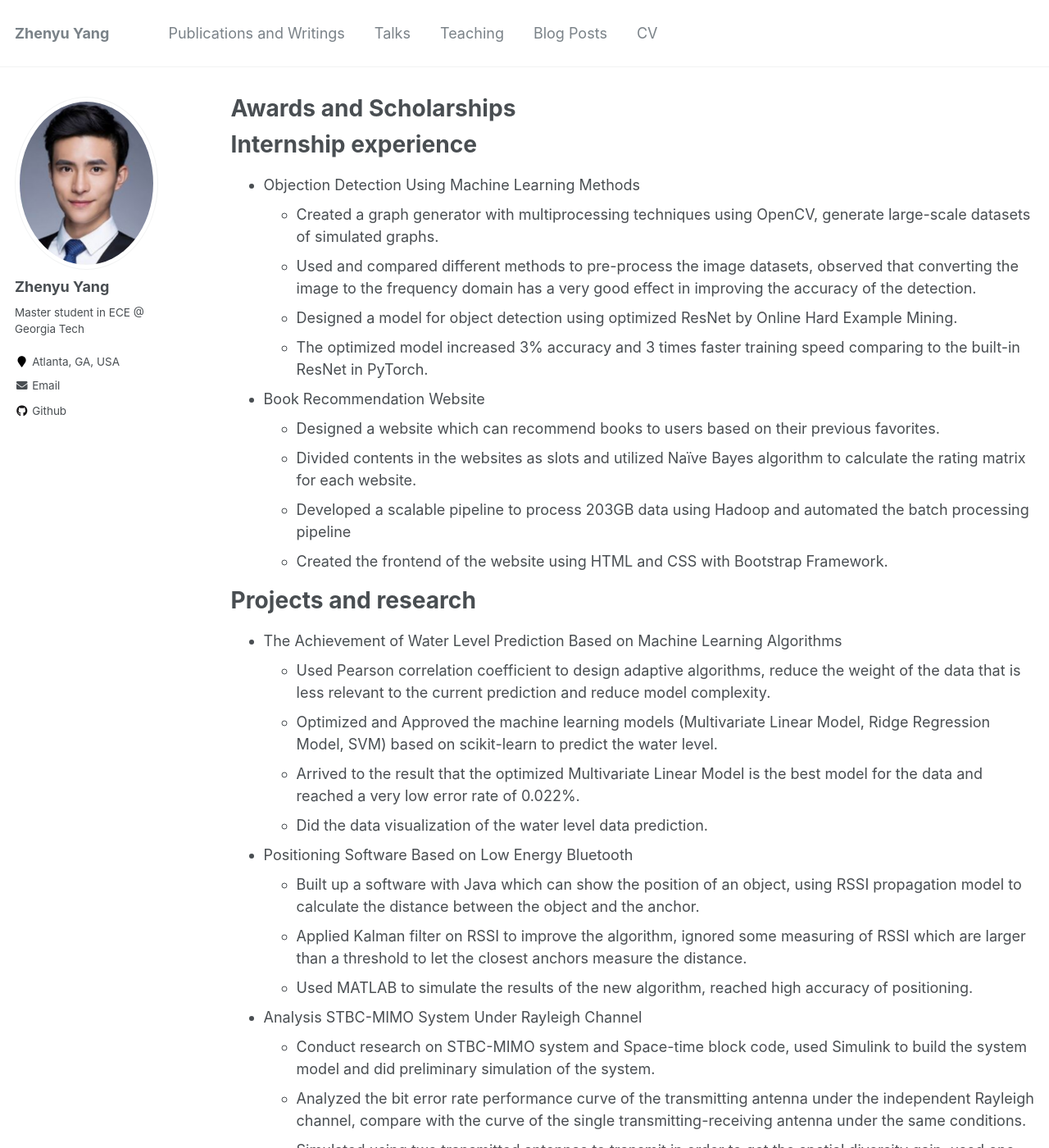
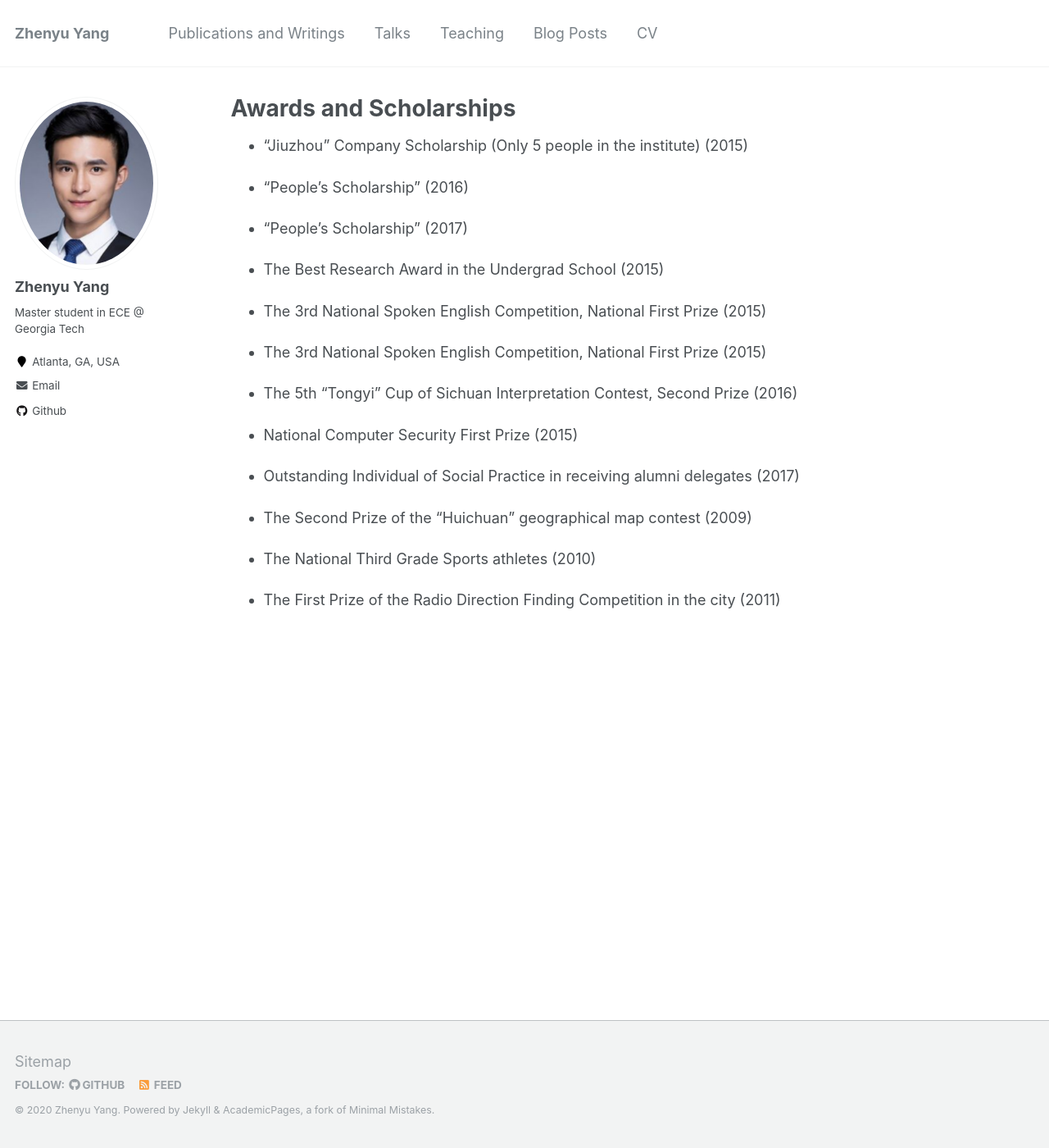
Before and after one commit to azpeteryang/azpeteryang.github.io, a Jekyll site: the page built from _pages/publications.md, in a window 1280 px wide and 1400 px high. Shown: the whole window at 82% size. Built offline with Jekyll 4.4.1, drawn with Linux system fonts in a browser that asks for light colours; some of the changed text lies outside the part shown.

Commit message:
Update publications.md

```diff
--- a/_pages/publications.md
+++ b/_pages/publications.md
@@ -6,43 +6,26 @@ author_profile: true
 ---
 
 
-Internship experience
-======
-* Objection Detection Using Machine Learning Methods
-  * Created a graph generator with multiprocessing techniques using OpenCV, generate large-scale datasets of simulated graphs.
-  * Used and compared different methods to pre-process the image datasets, observed that converting the image to the frequency domain has a very good effect in improving the accuracy of the detection.
-  * Designed a model for object detection using optimized ResNet by Online Hard Example Mining.
-  * The optimized model increased 3% accuracy and 3 times faster training speed comparing to the built-in ResNet in PyTorch.
+* "Jiuzhou" Company Scholarship (Only 5 people in the institute) (2015)
 
-* Book Recommendation Website
-  * Designed a website which can recommend books to users based on their previous favorites.
-  * Divided contents in the websites as slots and utilized Naïve Bayes algorithm to calculate the rating matrix for each website.
-  * Developed a scalable pipeline to process 203GB data using Hadoop and automated the batch processing pipeline
-  * Created the frontend of the website using HTML and CSS with Bootstrap Framework.
+* "People's Scholarship" (2016)
 
-Projects and research
-======
-* The Achievement of Water Level Prediction Based on Machine Learning Algorithms
-  * Used Pearson correlation coefficient to design adaptive algorithms, reduce the weight of the data that is less relevant to the current prediction and reduce model complexity.
-  * Optimized and Approved the machine learning models (Multivariate Linear Model, Ridge Regression Model, SVM) based on scikit-learn to predict the water level.
-  * Arrived to the result that the optimized Multivariate Linear Model is the best model for the data and reached a very low error rate of 0.022%.
-  * Did the data visualization of the water level data prediction.
+* "People's Scholarship" (2017)
 
+* The Best Research Award in the Undergrad School (2015)
 
-* Positioning Software Based on Low Energy Bluetooth
-  * Built up a software with Java which can show the position of an object, using RSSI propagation model to calculate the distance between the object and the anchor.
-  * Applied Kalman filter on RSSI to improve the algorithm, ignored some measuring of RSSI which are larger than a threshold to let the closest anchors measure the distance.
-  * Used MATLAB to simulate the results of the new algorithm, reached high accuracy of positioning.
+* The 3rd National Spoken English Competition, National First Prize (2015)
 
-* Analysis STBC-MIMO System Under Rayleigh Channel
-  * Conduct research on STBC-MIMO system and Space-time block code, used Simulink to build the system model and did preliminary simulation of the system.
-  * Analyzed the bit error rate performance curve of the transmitting antenna under the independent Rayleigh channel, compare with the curve of the single transmitting-receiving antenna under the same conditions.
-  * Simulated using two transmitted antennas to transmit in order to get the spatial diversity gain, used one receiving antenna to receive signals.
-  * Arrived the result that the bit error rate has been significantly decreased after using space-time block codes.
+* The 3rd National Spoken English Competition, National First Prize (2015)
 
-Skills
-======
-* Coding
-  * Matlab, Python, C++/C, JavaScript, Pytorch, Sklearn, OpenCV, d3
-* Software
-  * Latex, ADS Simulation, Multisim Simulation, Altium Designer, Keil
+* The 5th “Tongyi” Cup of Sichuan Interpretation Contest, Second Prize (2016)
+
+* National Computer Security First Prize (2015)
+
+* Outstanding Individual of Social Practice in receiving alumni delegates (2017)
+
+* The Second Prize of the "Huichuan" geographical map contest  (2009)
+
+* The National Third Grade Sports athletes  (2010)
+
+* The First Prize of the Radio Direction Finding Competition in the city (2011)
```
